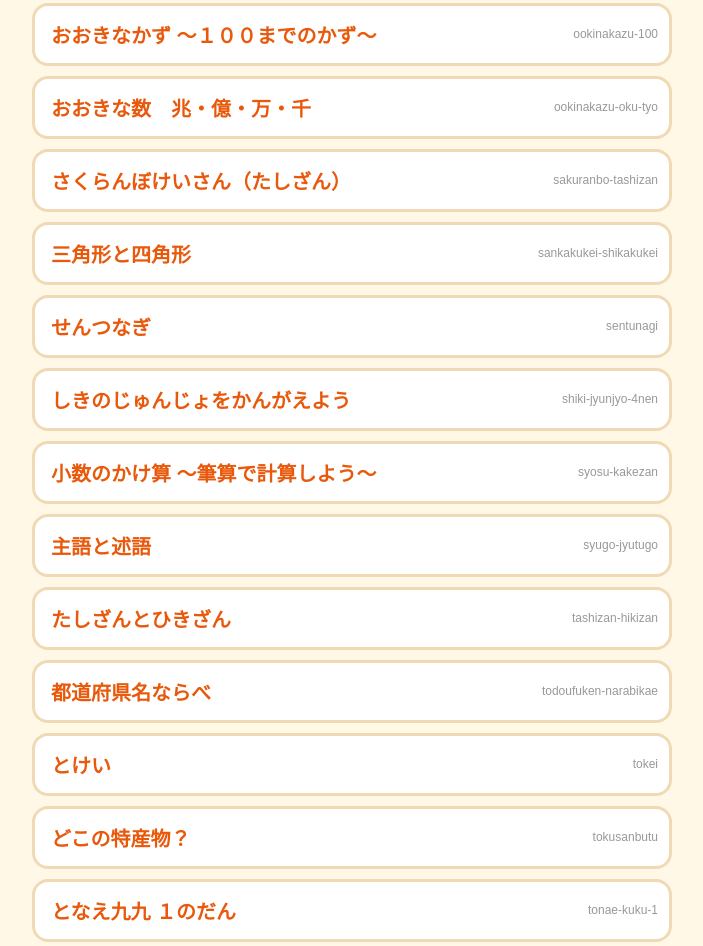
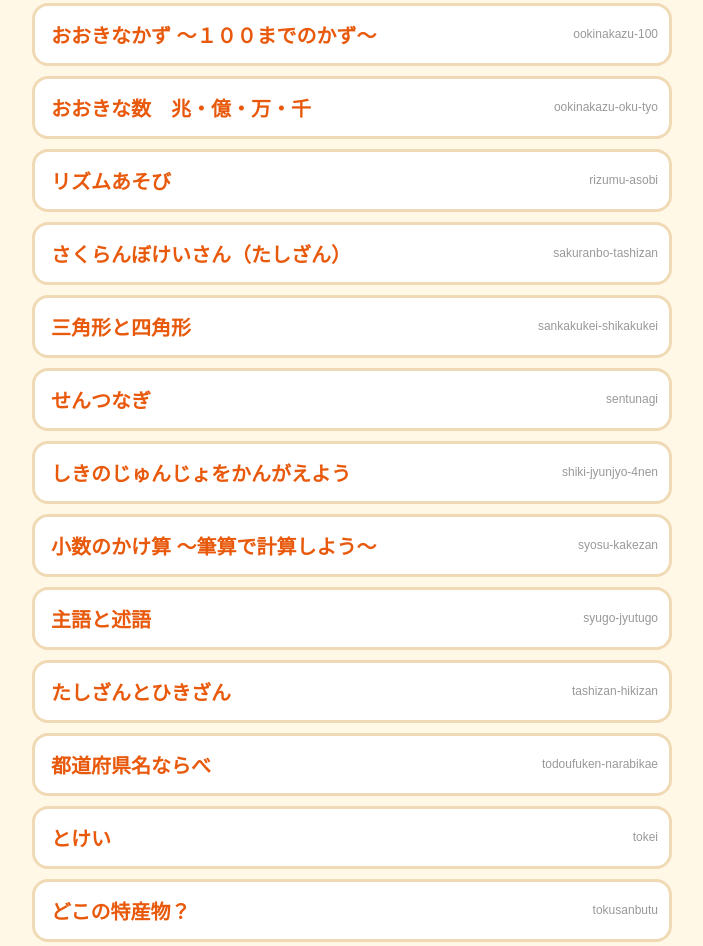
Before and after one commit to nakayoshi-rinrin/app, a plain HTML site: page index.html in a window 1280 px wide. Shown: the part 2073-3019 px from the top of the page, without its empty margins (288-991 px from the left). Drawn offline with Linux system fonts and the light colour scheme.

Commit message:
Add rizumu-asobi to index list
Co-Authored-By: Claude Sonnet 5.5 <noreply@anthropic.com>
Claude-Session: https://claude.ai/code/session_012orZHEc8vWesUBDbVPonB4

```diff
--- a/index.html
+++ b/index.html
@@ -36,6 +36,7 @@ footer{text-align:center;margin:24px;color:#7a6a5a}</style></head>
 <li><a href="ookinakazu/">おおきなかず</a><small>ookinakazu</small></li>
 <li><a href="ookinakazu-100/">おおきなかず ～１００までのかず～</a><small>ookinakazu-100</small></li>
 <li><a href="ookinakazu-oku-tyo/">おおきな数　兆・億・万・千</a><small>ookinakazu-oku-tyo</small></li>
+<li><a href="rizumu-asobi/">リズムあそび</a><small>rizumu-asobi</small></li>
 <li><a href="sakuranbo-tashizan/">さくらんぼけいさん（たしざん）</a><small>sakuranbo-tashizan</small></li>
 <li><a href="sankakukei-shikakukei/">三角形と四角形</a><small>sankakukei-shikakukei</small></li>
 <li><a href="sentunagi/">せんつなぎ</a><small>sentunagi</small></li>
```
